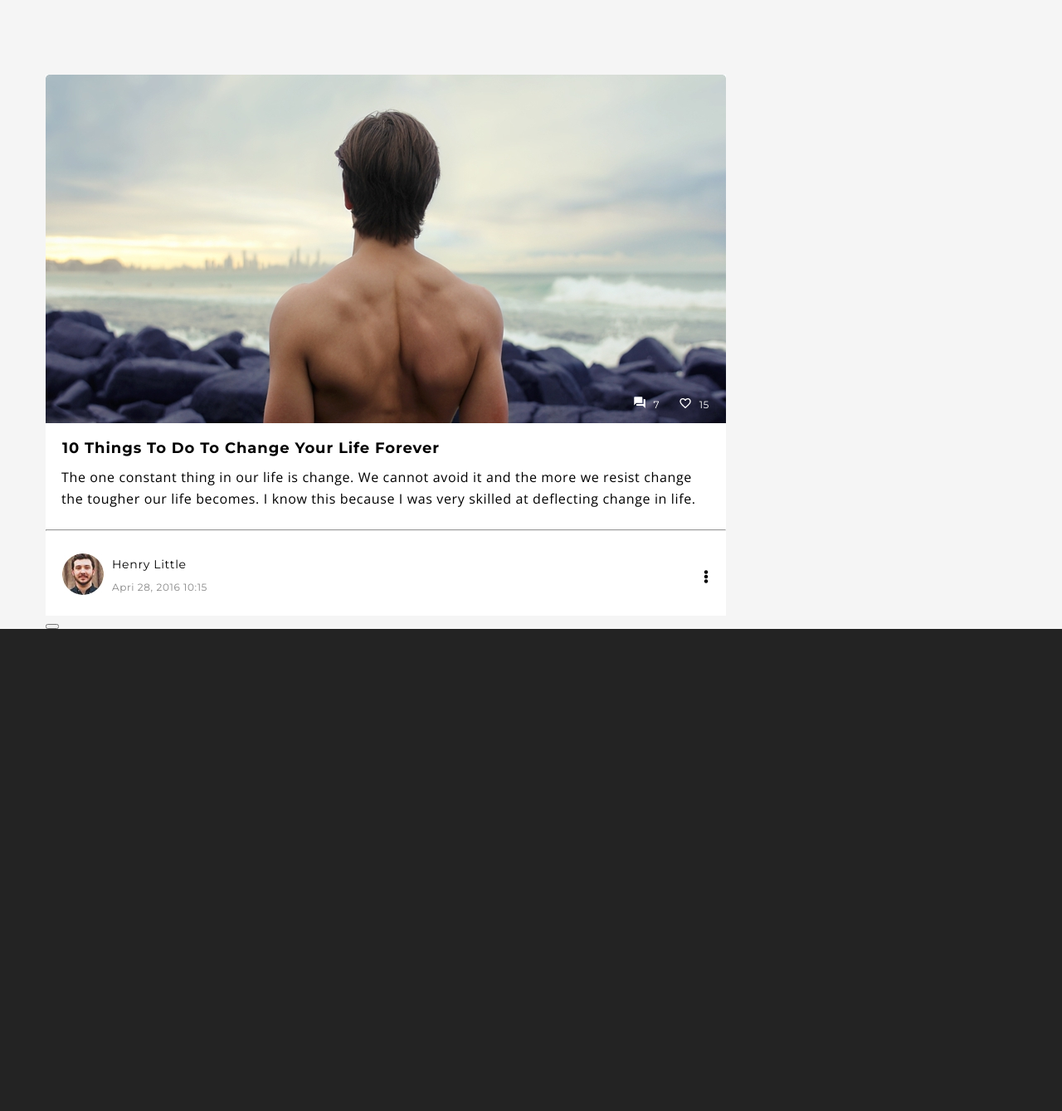
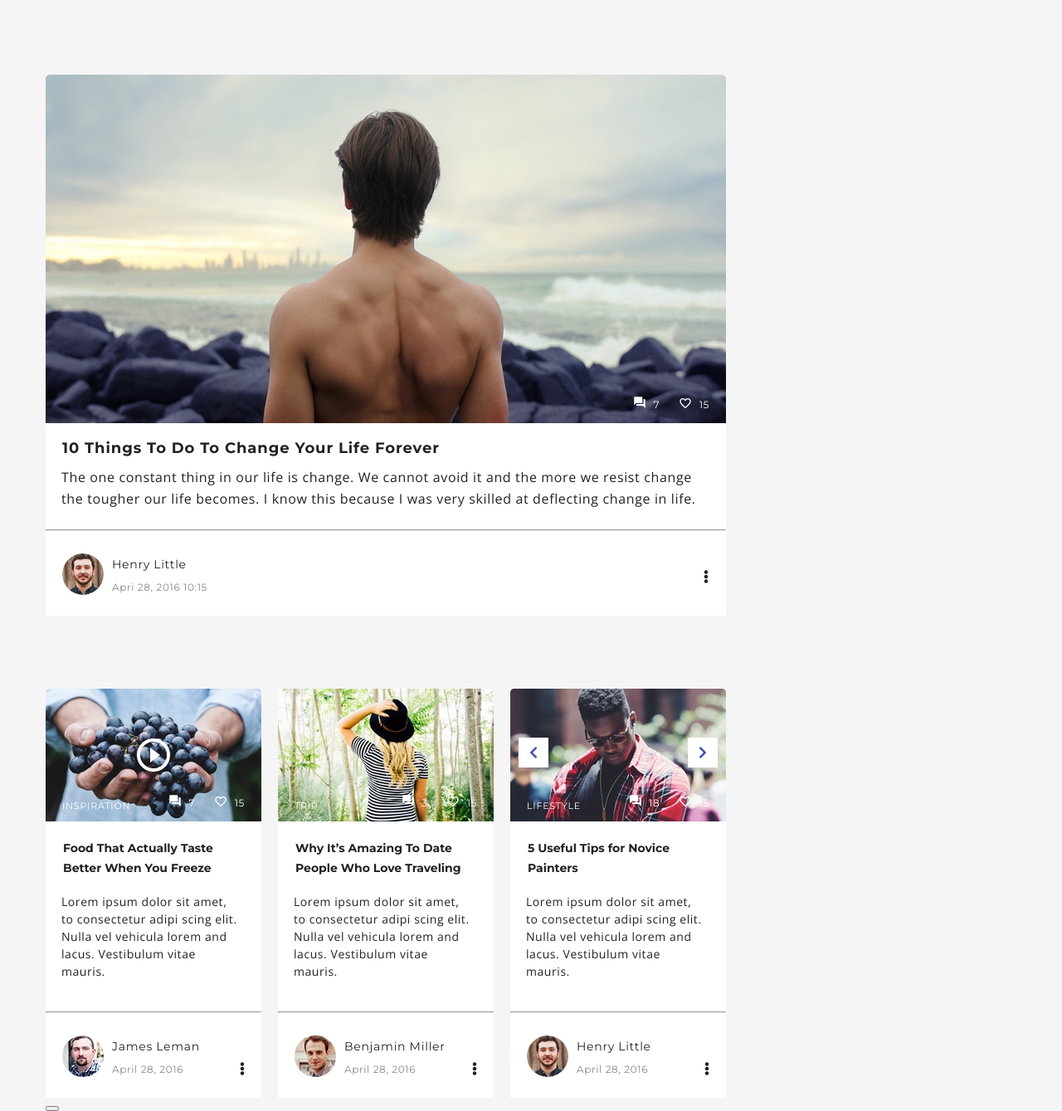
Before and after one commit to OliaKvasha/hw1, a PHP site: page / in a window 1280 px wide. Shown: the part 801-2140 px from the top of the page at 83% size. Before the commit the page ends 1559 px from the top, so only its background shows below. Run offline with PHP 8.4, Linux system fonts and the light colour scheme; some libraries are stand-ins or nearby versions.

Commit message:
secondary-articles

```diff
--- a/hw4/index.html
+++ b/hw4/index.html
@@ -60,9 +60,9 @@
     <div class="block">
         <section class="all-articles">
             <article class="main-article">
-                <div class="main-article__image-wrapper">
-                    <img src="images/Layer_48.jpg" alt="A man near the ocean">
-                    <div class="icons__on-picture">
+                <div class="article__image-wrapper">
+                    <img src="images/Layer48.jpg" alt="A man near the ocean">
+                    <div class="block-icons_on-picture">
                         <img src="images/icons/forum.png" alt="icons">
                         <span>7</span>
                         <img src="images/icons/heart.png" alt="icons">
@@ -81,14 +81,79 @@
                     <a href="#" class="icon-more fas fa-ellipsis-v"></a>
                 </footer>
             </article>
-
-
             <section class="secondary-articles">
                 <article class="article">
+                    <div class="article__image-wrapper">
+                        <img src="images/Layer53.jpg" alt="A bunch of grapes in hands">
+                        <div class="block-icons_on-picture">
+                            <img src="images/icons/forum.png" alt="icons">
+                            <span>7</span>
+                            <img src="images/icons/heart.png" alt="icons">
+                            <span>15</span>
+                        </div>
+                        <span class="label_on-picture">inspiration</span>
+                        <img class="icon_on-picture" src="images/icons/play.png" alt="icons">
+                    </div>
+                    <h3 class="article__title">Food That Actually Taste Better When You Freeze</h3>
+                    <p class="article__text">Lorem ipsum dolor sit amet, to consectetur adipi scing elit. Nulla vel
+                        vehicula lorem and lacus. Vestibulum vitae mauris.</p>
+                    <hr>
+                    <footer class="article__author clearfix">
+                        <img class="author-avatar" src="images/Photo1.jpg" alt="Photo James Leman">
+                        <p class="author-name">James Leman</p>
+                        <p class="article__date">April 28, 2016</p>
+                        <a href="#" class="secondary-articles__icon-more icon-more fas fa-ellipsis-v"></a>
+                    </footer>
+                </article>
+                <article class="article article-center">
+                    <div class="article__image-wrapper">
+                        <img src="images/Layer54.jpg" alt="Girl in the woods">
+                        <div class="block-icons_on-picture">
+                            <img src="images/icons/forum.png" alt="icons">
+                            <span>3</span>
+                            <img src="images/icons/heart.png" alt="icons">
+                            <span>15</span>
+                        </div>
+                        <span class="label_on-picture">trip</span>
+                    </div>
+                    <h3 class="article__title">Why It’s Amazing To Date People Who Love Traveling</h3>
+                    <p class="article__text">Lorem ipsum dolor sit amet, to consectetur adipi scing elit. Nulla vel
+                        vehicula lorem and lacus. Vestibulum vitae mauris.</p>
+                    <hr>
+                    <footer class="article__author clearfix">
+                        <img class="author-avatar" src="images/Photo2.jpg" alt="Photo Benjamin Miller">
+                        <p class="author-name">Benjamin Miller</p>
+                        <p class="article__date">April 28, 2016</p>
+                        <a href="#" class="secondary-articles__icon-more icon-more fas fa-ellipsis-v"></a>
+                    </footer>
                 </article>
                 <article class="article">
-                </article>
-                <article class="article">
+                    <div class="article__image-wrapper">
+                        <img src="images/Layer55.jpg" alt="Man">
+                        <div class="block-icons_on-picture">
+                            <img src="images/icons/forum.png" alt="icons">
+                            <span>18</span>
+                            <img src="images/icons/heart.png" alt="icons">
+                            <span>15</span>
+                        </div>
+                        <span class="label_on-picture">lifestyle</span>
+                        <div class="icon-slider icon-slider_left">
+                            <a href="#" class="fas fa-chevron-left"></a>
+                        </div>
+                        <div class="icon-slider icon-slider_right">
+                            <a href="#" class="fas fa-chevron-right"></a>
+                        </div>
+                    </div>
+                    <h3 class="article__title">5 Useful Tips for Novice Painters</h3>
+                    <p class="article__text">Lorem ipsum dolor sit amet, to consectetur adipi scing elit. Nulla vel
+                        vehicula lorem and lacus. Vestibulum vitae mauris.</p>
+                    <hr>
+                    <footer class="article__author clearfix">
+                        <img class="author-avatar" src="images/Photo.jpg" alt="Photo Henry Little">
+                        <p class="author-name">Henry Little</p>
+                        <p class="article__date">April 28, 2016</p>
+                        <a href="#" class="secondary-articles__icon-more icon-more fas fa-ellipsis-v"></a>
+                    </footer>
                 </article>
             </section>
             <div>
--- a/hw4/style.css
+++ b/hw4/style.css
@@ -28,12 +28,18 @@ body {
   text-transform: uppercase;
 }
 
+.clearfix::after {
+  content: "";
+  clear: both;
+  display: table;
+}
+
 /*-------- basics styles end --------*/
 
 /*-------- section-top styles start --------*/
 
 .section-top {
-  background: url(images/Layer_66.jpg);
+  background: url(images/Layer66.jpg);
   min-height: 800px;
   color: #fff;
 }
@@ -117,7 +123,7 @@ body {
 
 .main-content {
   background-color: #f5f5f5;
-  color: #000;
+  color: rgba(0, 0, 0, 0.87);
   padding-top: 91px;
 }
 
@@ -125,26 +131,8 @@ body {
   max-width: 820px;
 }
 
-.main-article {
+.main-article, .article {
   background-color: #fff;
-}
-
-.main-article__image-wrapper {
-  position: relative;
-}
-
-.icons__on-picture {
-  position: absolute;
-  bottom: 18px;
-  right: 0;
-}
-
-.icons__on-picture span {
-  color: #fff;
-  font-size: 12px;
-  letter-spacing: 0.6px;
-  padding-right: 20px;
-  padding-left: 5px;
 }
 
 .main-article__title {
@@ -163,6 +151,24 @@ body {
   line-height: 26px;
 }
 
+.article__image-wrapper {
+  position: relative;
+  color: #fff;
+}
+
+.block-icons_on-picture {
+  position: absolute;
+  bottom: 18px;
+  right: 0;
+}
+
+.block-icons_on-picture span {
+  font-size: 12px;
+  letter-spacing: 0.6px;
+  padding-right: 20px;
+  padding-left: 5px;
+}
+
 .article__author {
   padding: 19px 10px 21px 20px;
   position: relative;
@@ -171,12 +177,6 @@ body {
 .author-avatar {
   float: left;
   padding-right: 10px;
-}
-
-.clearfix::after {
-  content: "";
-  clear: both;
-  display: table;
 }
 
 .author-name {
@@ -200,11 +200,80 @@ body {
 }
 
 .secondary-articles {
-
+  margin-top: 88px;
+  display: flex;
 }
 
 .article {
+  max-width: 260px;
+}
 
+.article-center {
+  margin: 0 20px;
+}
+
+.label_on-picture {
+  font-size: 16px;
+  font-variant: small-caps;
+  letter-spacing: 0.8px;
+  position: absolute;
+  bottom: 15px;
+  left: 20px;
+}
+
+.icon_on-picture {
+  position: absolute;
+  top: 60px;
+  left: 110px;
+}
+
+.icon-slider {
+  width: 36px;
+  height: 36px;
+  background-color: #fff;
+  color: #3f51b5;
+  position: absolute;
+}
+
+.icon-slider_left {
+  top: 59px;
+  left: 10px;
+}
+
+.icon-slider_left a {
+  line-height: 36px;
+  width: 100%;
+  text-align: center;
+}
+
+.icon-slider_right {
+  top: 59px;
+  right: 10px;
+}
+
+.icon-slider_right a {
+  line-height: 36px;
+  width: 100%;
+  text-align: center;
+}
+
+.article__title {
+  font-size: 14px;
+  line-height: 24px;
+  padding: 17px 23px 0 21px;
+}
+
+.article__text {
+  font-family: 'Open Sans', sans-serif;
+  font-size: 14px;
+  line-height: 21px;
+  letter-spacing: 0.56px;
+  padding: 18px 23px 30px 19px;
+}
+
+.secondary-articles__icon-more {
+  right: 20px;
+  bottom: 27px;
 }
 
 /*-------- main-content styles end --------*/
```
Also changed, not shown: hw4/images/Layer21.jpg (renamed from hw4/images/Layer_21.jpg), hw4/images/Layer22.jpg (renamed from hw4/images/Layer_22.jpg), hw4/images/Layer23.jpg (renamed from hw4/images/Layer_23.jpg), hw4/images/Layer24.jpg (renamed from hw4/images/Layer_24.jpg), hw4/images/Layer26.jpg (renamed from hw4/images/Layer_26.jpg), hw4/images/Layer31.jpg (renamed from hw4/images/Layer_31.jpg), hw4/images/Layer32.jpg (renamed from hw4/images/Layer_32.jpg), hw4/images/Layer48.jpg (renamed from hw4/images/Layer_48.jpg), hw4/images/Layer53.jpg (renamed from hw4/images/Layer_53.jpg), hw4/images/Layer54.jpg (added), hw4/images/Layer55.jpg (added), hw4/images/Layer60.png (renamed from hw4/images/Layer_60.png), hw4/images/Layer66.jpg (renamed from hw4/images/Layer_66.jpg), hw4/images/Layer68.jpg (renamed from hw4/images/Layer_68.jpg), 1 more files.
